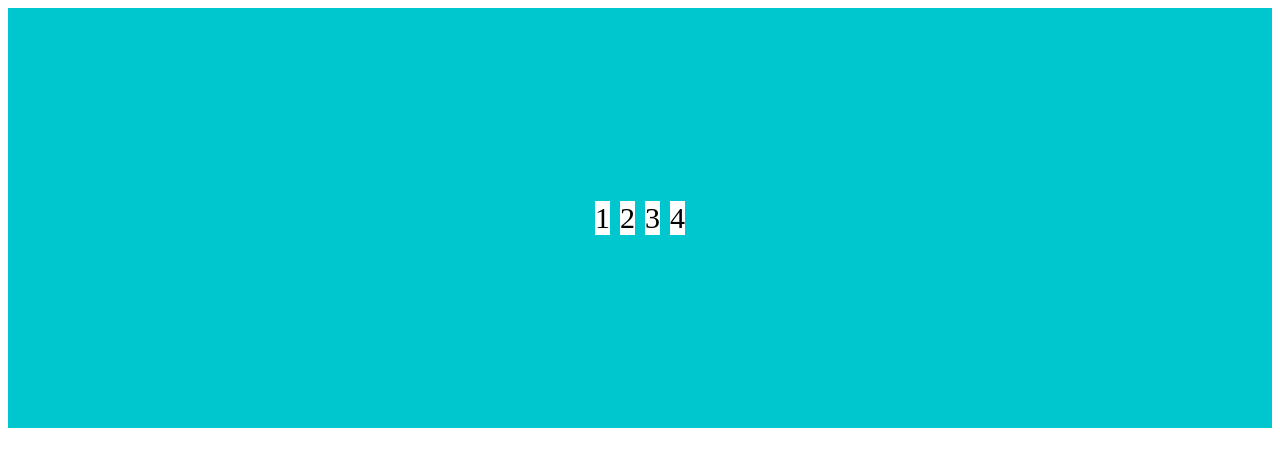
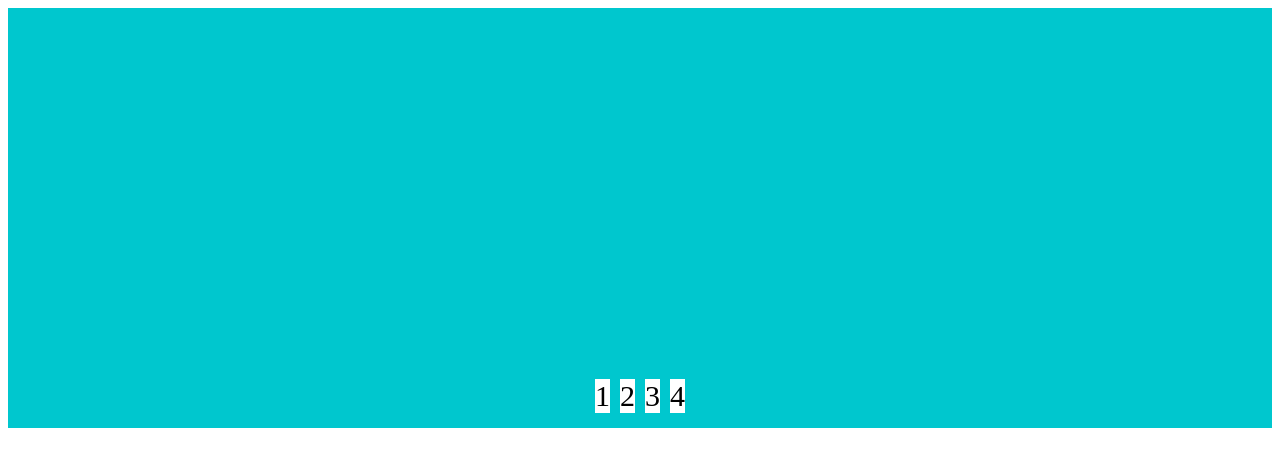
Before and after one commit to TCOSTA7/HTML-CSS, a plain HTML site: page flex/flex.html in a window 1280 px wide. Drawn offline with Linux system fonts and the light colour scheme.

Commit message:
Finishflexbox

```diff
--- a/flex/style.css
+++ b/flex/style.css
@@ -4,7 +4,7 @@
   padding:10px;
   display: flex;
   justify-content:center;
-  align-items:center;
+  align-items:flex-end;
 }
 
 .flex>div{
```
